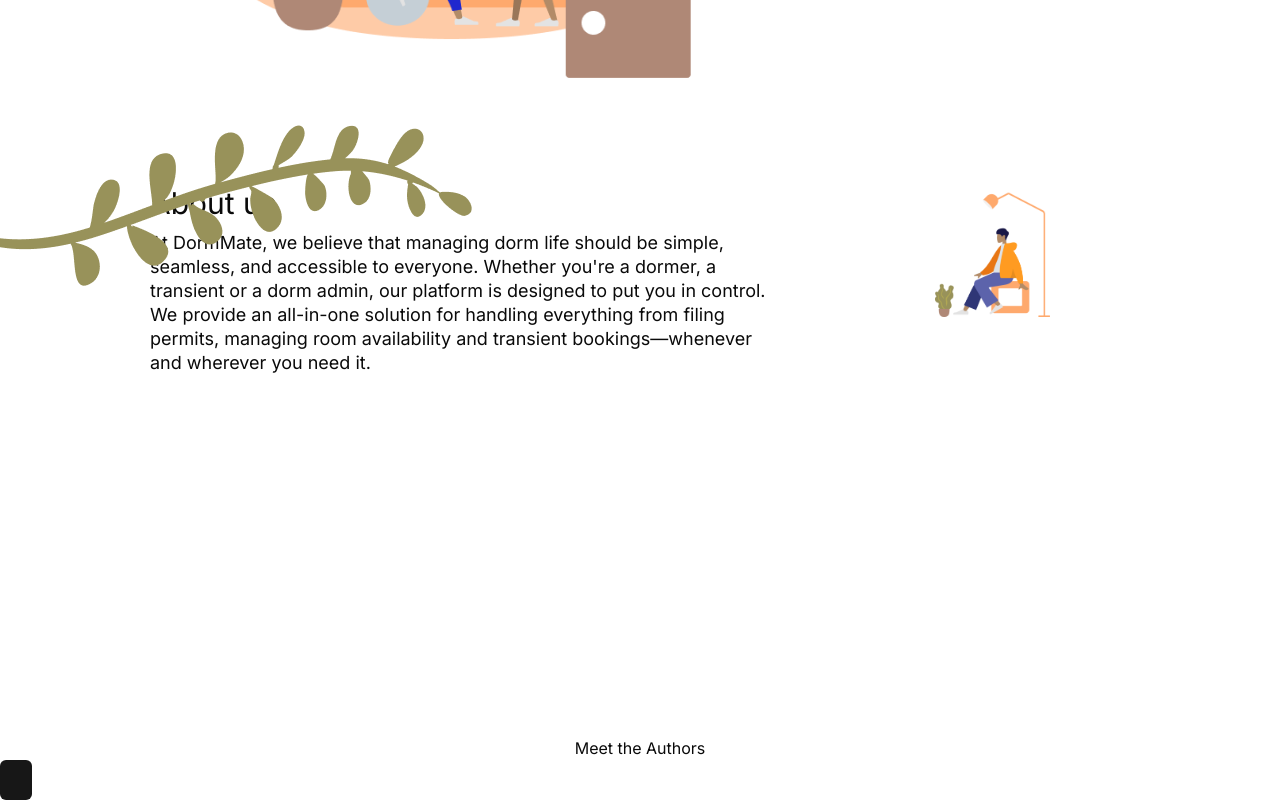
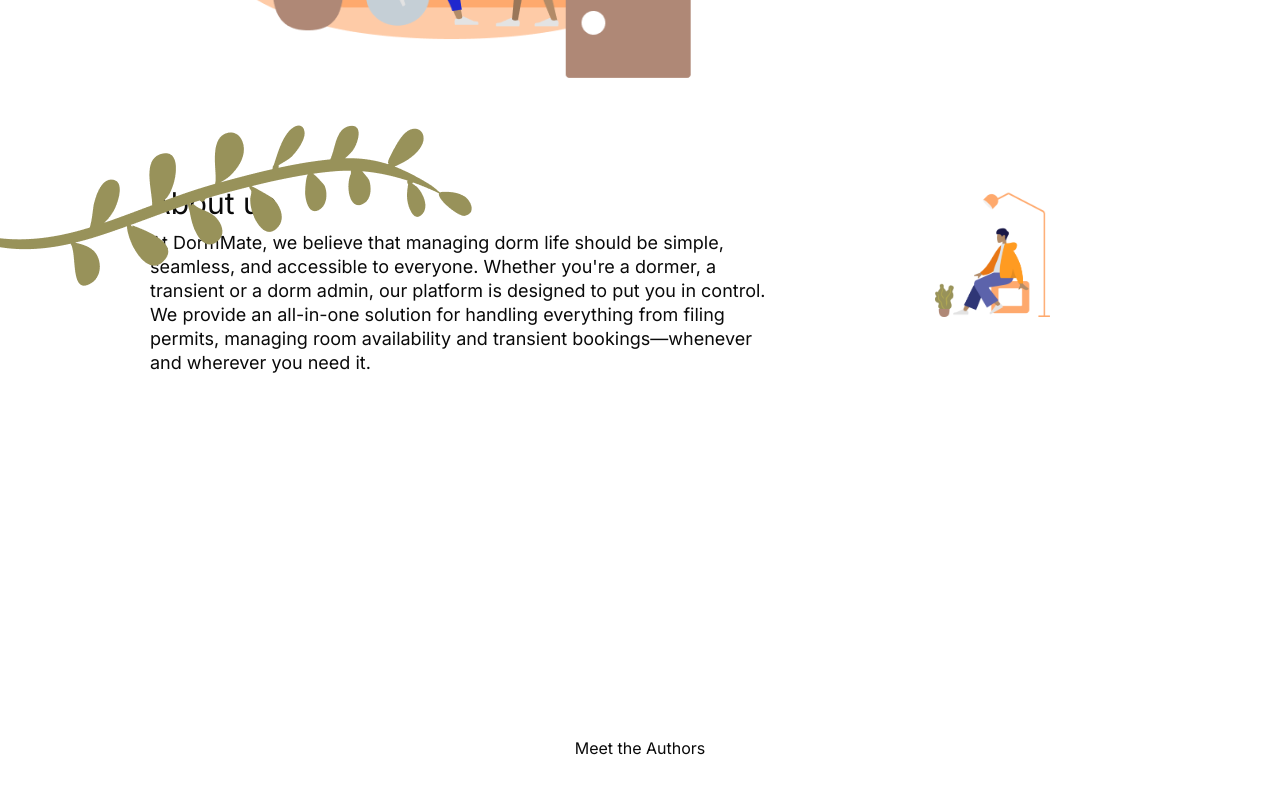
Before and after one commit to lueezzzz/DormMate, a React (Vite) app: page / in a window 1280 px wide. Shown: the part 1019-1819 px from the top of the page. After the commit the page ends 1779 px from the top, so only its background shows below. Built offline with nearby package versions, Linux system fonts and the light colour scheme.

Commit message:
dependencies

```diff
--- a/src/pages/LandingPage.jsx
+++ b/src/pages/LandingPage.jsx
@@ -5,7 +5,7 @@
 import About from '../components/About';
 import Feature from '../components/Feature';
 import Authors from '../components/Authors';
-import { Button } from '@/components/ui/button';
+
 
 const LandingPage = () => {
   return (
@@ -15,7 +15,6 @@
       <Feature/>
       <About/>
       <Authors/>
-      <Button/>
     </>
   );
 }
```
Also changed, not shown: 1 other file (tests, documents, lock files or other folders).
